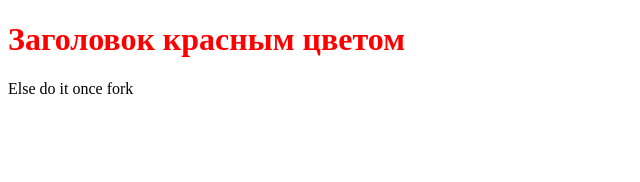
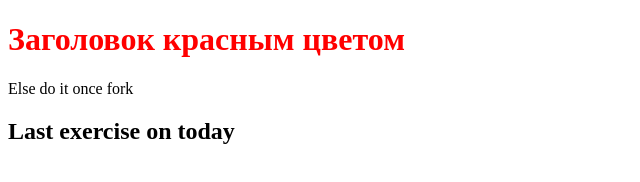
Before and after one commit to artist9/NewTestBranch, a plain HTML site: page index.html in a window 1280 px wide. Shown: the whole page, without its empty margins (0-640 px from the left). Drawn offline with Linux system fonts and the light colour scheme.

Commit message:
Check join with monthJune

```diff
--- a/index.html
+++ b/index.html
@@ -9,6 +9,7 @@
 <body>
 <h1>Заголовок красным цветом</h1>
 <p>Else do it once fork</p>
+<h2>Last exercise on today</h2>
 
 </body>
 </html>
```
